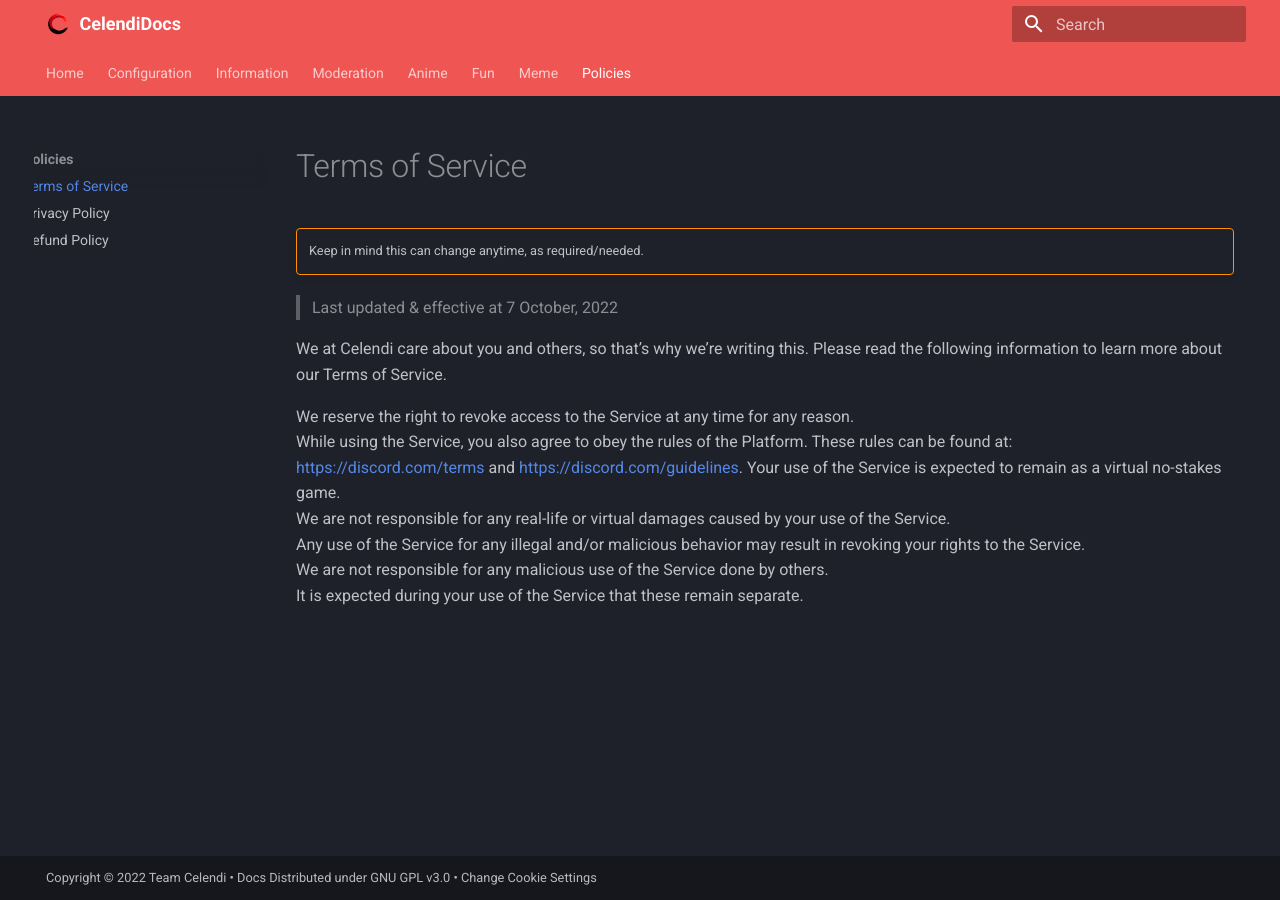
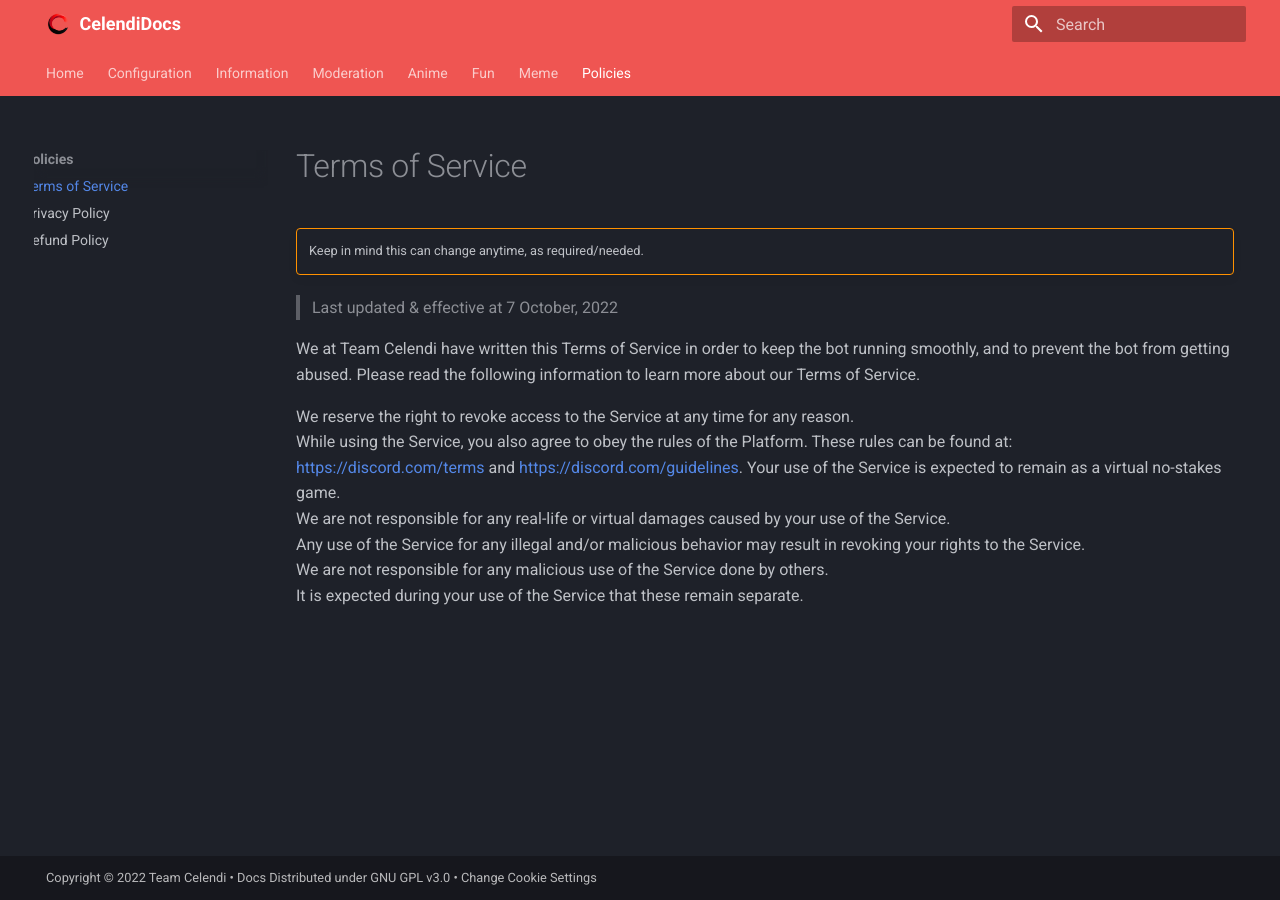
Before and after one commit to Celendi/Docs, an MkDocs documentation site: the page built from docs/policies/terms.md, in a window 1280 px wide. Built offline with MkDocs 1.6.1 and Material for MkDocs 9.7.7, drawn with Linux system fonts in a browser that asks for light colours.

Commit message:
fix that opener.

```diff
--- a/docs/policies/terms.md
+++ b/docs/policies/terms.md
@@ -9,8 +9,7 @@ description: Celendi's Terms Of Service
 
 > Last updated & effective at 7 October, 2022
 
-We at Celendi care about you and others, so that’s why we’re writing this. Please
-read the following information to learn more about our Terms of Service.
+We at Team Celendi have written this Terms of Service in order to keep the bot running smoothly, and to prevent the bot from getting abused. Please read the following information to learn more about our Terms of Service.
 
 We reserve the right to revoke access to the Service at any time for any reason.
 While using the Service, you also agree to obey the rules of the Platform.
```
Also changed, not shown: docs/policies/privacy.md (+1 -1 lines).
